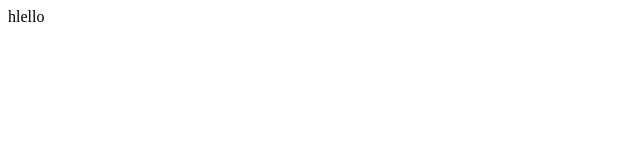
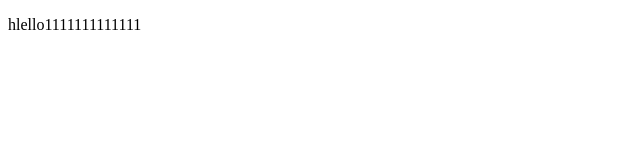
Before and after one commit to weirenkang/kangkang, a plain HTML site: page index.html in a window 1280 px wide. Shown: the whole page, without its empty margins (0-640 px from the left). Drawn offline with Linux system fonts and the light colour scheme.

Commit message:
第二个版本修改了index.html

```diff
--- a/index.html
+++ b/index.html
@@ -8,7 +8,12 @@
 <body>
     <!-- 第一个 初始化 -->
     <div id="nav">
-        hlello
+        <p>
+            <span>
+                hlello1111111111111
+            </span>
+        </p>
+
     </div>
 </body>
 </html>
```
